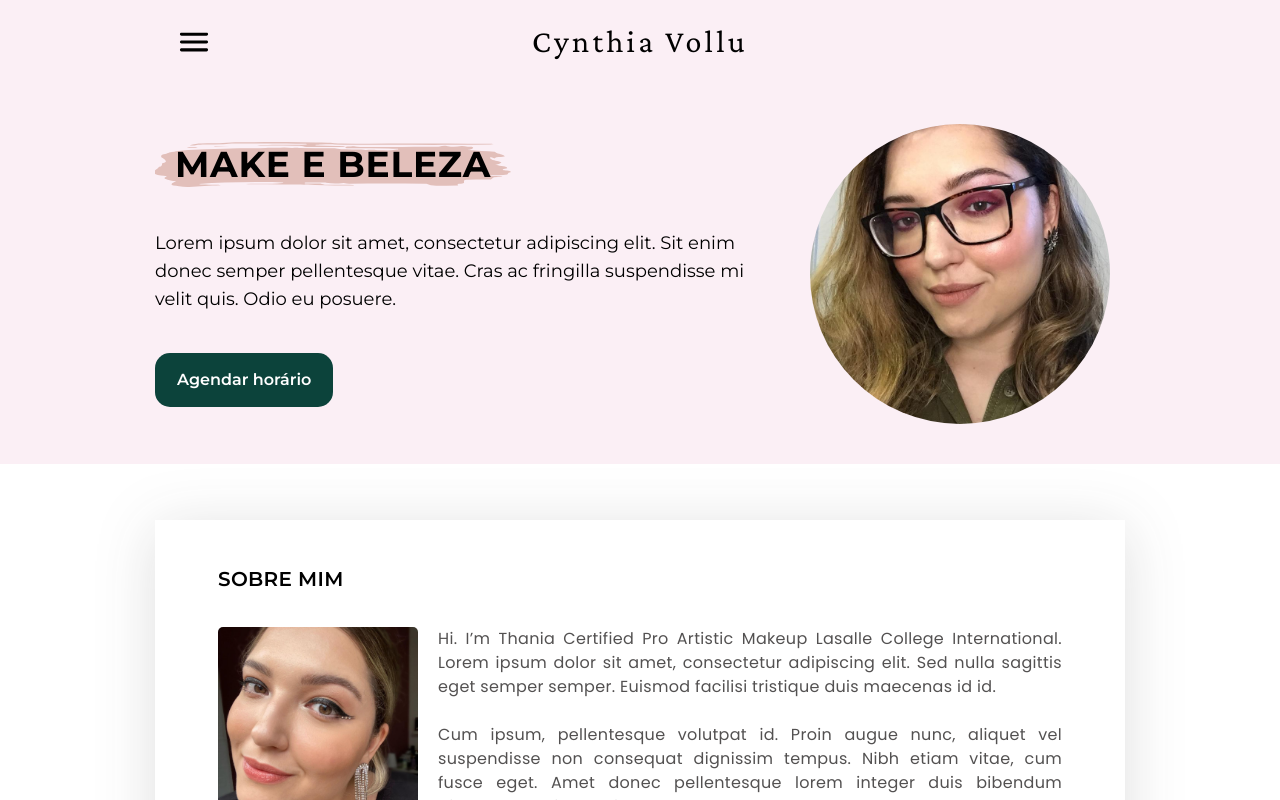
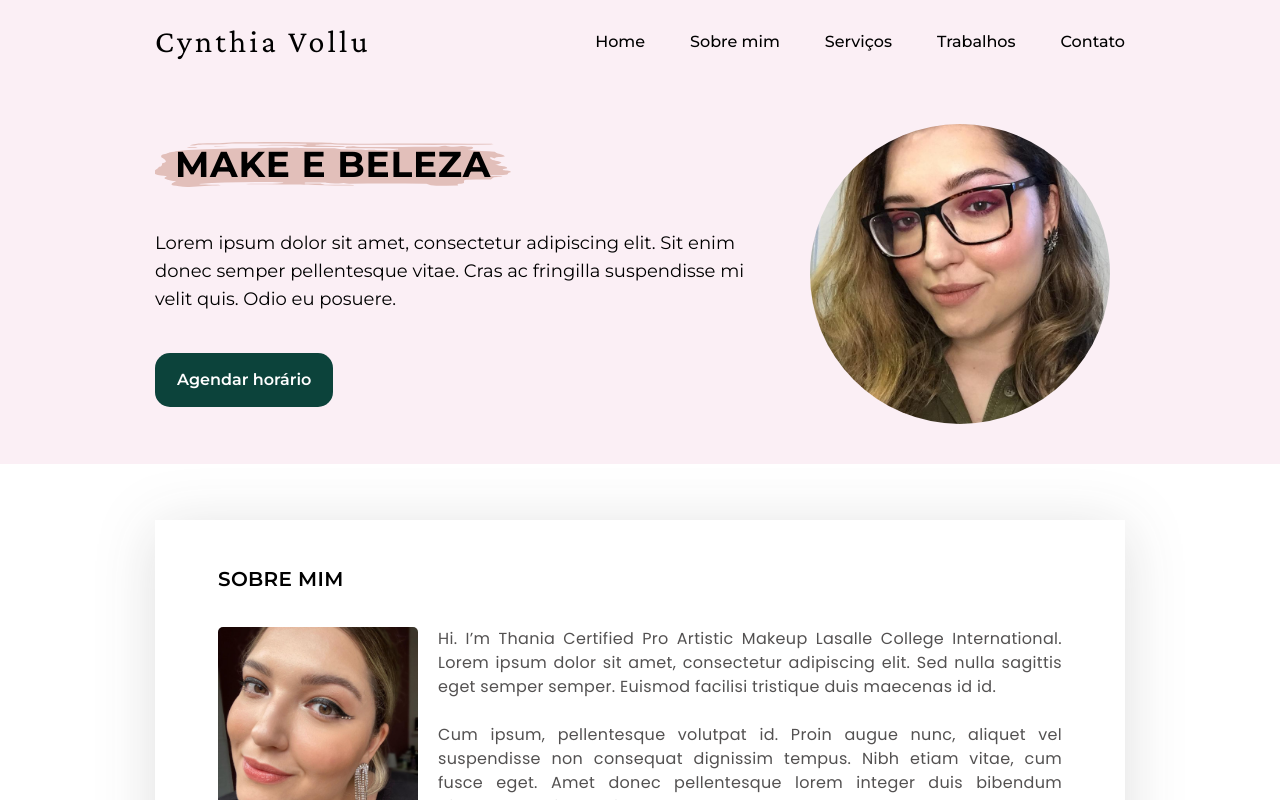
Before and after one commit to anavollu/site-cynthia, a SvelteKit app: page / in a window 1280 px wide. Shown: the top 800 px of the page. Built offline with nearby package versions, Linux system fonts and the light colour scheme.

Commit message:
feat: header menu desktop

```diff
--- a/src/routes/+page.svelte
+++ b/src/routes/+page.svelte
@@ -24,11 +24,11 @@
 <main class="font-montserrat">
 	<div id="header" class="sticky top-0 z-10 bg-pink-7">
 		<div
-			class="m-auto grid grid-cols-[30px_1fr_30px] items-center whitespace-nowrap px-6 py-5 md:max-w-[970px] xl:max-w-[1170px]"
+			class="m-auto grid grid-cols-[30px_1fr_30px] items-center whitespace-nowrap px-6 py-5 md:max-w-[970px] lg:flex lg:flex-row-reverse lg:justify-between lg:px-0 xl:max-w-[1170px]"
 		>
 			<Menu {sections} />
 			<p
-				class="text-center font-crimsonpro text-[28px] leading-[43.65px] tracking-wider sm:text-[32px]"
+				class="text-center font-crimsonpro text-[28px] leading-[43.65px] tracking-wider sm:text-[32px] lg:text-left"
 			>
 				{header.title}
 			</p>
--- a/src/routes/menu.svelte
+++ b/src/routes/menu.svelte
@@ -9,6 +9,7 @@
 	export let menuOpen = false;
 </script>
 
+<div class="lg:hidden">
 	<button
 		on:click={() => {
 			menuOpen = !menuOpen;
@@ -17,3 +18,18 @@
 		<img class="left-[27px] h-5 w-5 sm:h-[30px] sm:w-[30px]" src={menuIcon} alt="Ícone de menu" />
 	</button>
 	<MenuItems {sections} bind:menuOpen />
+</div>
+
+<div class="hidden gap-[45px] font-medium leading-[21.82px] lg:flex">
+	{#each sections as { name, path }}
+		<a href={path}>
+			<button
+				on:click={() => {
+					menuOpen = !menuOpen;
+				}}
+			>
+				{name}
+			</button>
+		</a>
+	{/each}
+</div>
```
Also changed, not shown: figma-images/pagina_desktop.png (added), 1 other file (tests, documents, lock files or other folders). Lines whose indentation alone changed are shown as unchanged.
